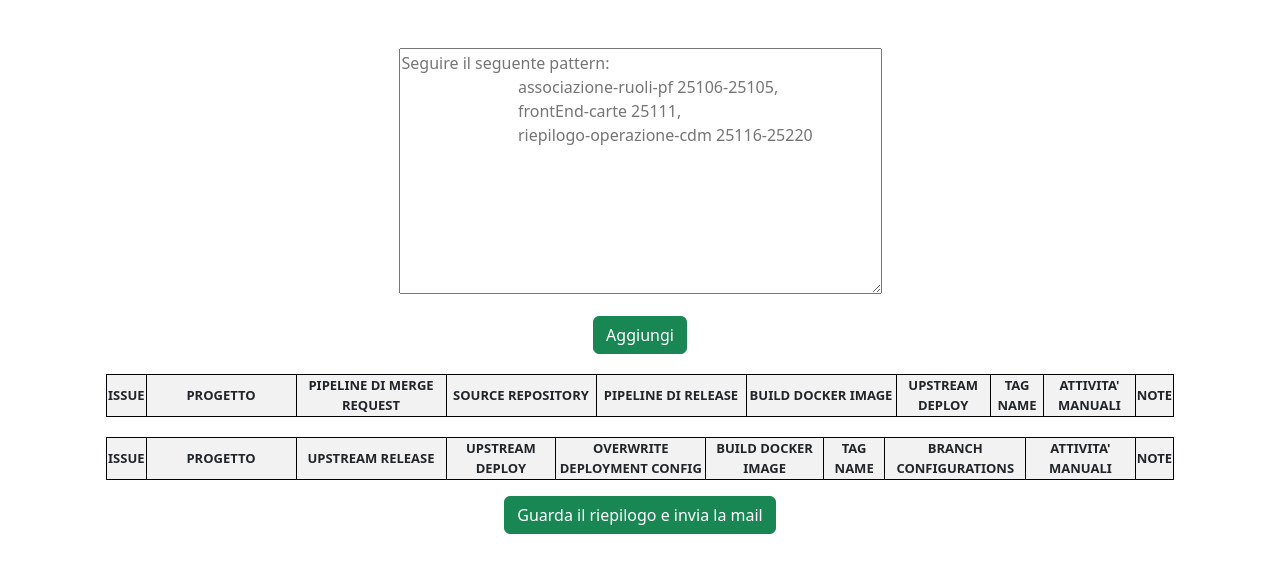
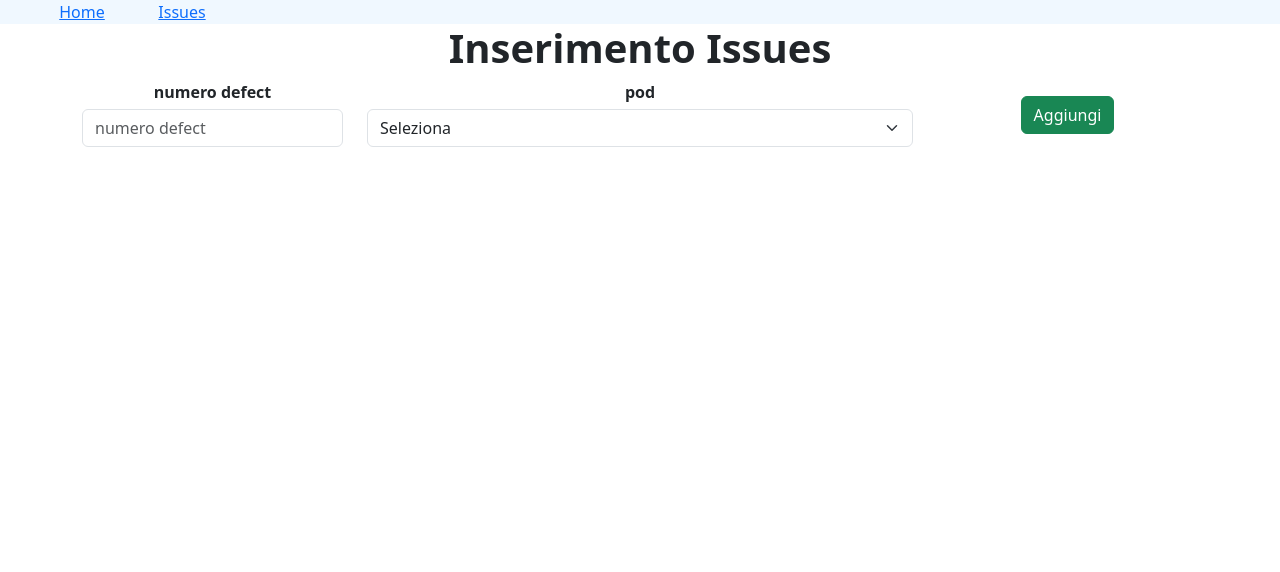
Before and after one commit to IamMarcoZ/tag-feu, a React (Create React App) app: page /issues in a window 1280 px wide. Shown: the top 572 px of the page. Built offline with nearby package versions, Linux system fonts and the light colour scheme.

Commit message:
[feature ISSUES<] - creazione minimale nav bar, router, riga inserimento issue

```diff
--- a/package.json
+++ b/package.json
@@ -37,5 +37,8 @@
       "last 1 firefox version",
       "last 1 safari version"
     ]
+  },
+  "devDependencies": {
+    "react-router-dom": "^6.21.3"
   }
 }
--- a/src/App.js
+++ b/src/App.js
@@ -1,10 +1,10 @@
 import './App.css';
-import Main from './components/main/Main';
+import AppRouter  from './components/router/router';
 
 function App() {
   return (
     <div className="App">
-      <Main></Main>
+      <AppRouter></AppRouter>
     </div>
   );
 }
--- /dev/null
+++ b/src/components/addIssueRow/addIssueRow.js
@@ -0,0 +1,54 @@
+import { useState } from "react";
+import { PODLIST } from "../../utils/CONSTANTS";
+
+const AddIssueRow = (onAggiungiClbk) =>{
+
+
+    const [issueNumber, setIssueNumber] = useState();
+    const [pod, setPod] = useState('');
+
+
+    function onClickAddggiungi(){
+        alert("aggiunta issue "+issueNumber+" su "+ pod);
+        onAggiungiClbk(issueNumber, pod)
+    }
+
+    function onIssueChange(evt){
+        if(/d/.test(evt.target.value)){
+            setIssueNumber(evt.target.value);
+        }
+    }
+
+    function onPodChange(evt){
+        setPod(evt.target.value);
+    }
+
+    return (
+        <div className="row">
+            <div className="col-3">
+                <label id="issue-number-label">numero defect</label>
+                <input id="issue-number" className="form-control" type="text" placeholder="numero defect"
+                onChange={onIssueChange} value={issueNumber}></input>
+            </div>
+            <div className="col-6">
+                <label id="pod-label">pod</label>
+                <select className="form-select" onChange={onPodChange} value={pod}>
+                    <option key="0" defaultValue>Seleziona</option>
+                    {PODLIST.sort().map((item, index) => {
+                        return (
+                            <>
+                                <option key={index+1} value={item}>{item}</option>
+                            </>
+                        );
+                    })}
+                </select>
+            </div>
+            <div className="col-3">
+                <button type="button" onClick={() => onClickAddggiungi()} className="btn btn-success mt-3">Aggiungi</button>
+            </div>
+        </div>
+    )
+
+}
+
+export default AddIssueRow;
--- /dev/null
+++ b/src/components/issues/issues.css
@@ -0,0 +1,8 @@
+.issues-containter h1{
+    margin-bottom: 15px;
+}
+
+label{
+    font-weight: bolder;
+    padding-bottom: 5px;
+}
--- /dev/null
+++ b/src/components/issues/issues.js
@@ -0,0 +1,21 @@
+import { useState } from "react";
+import { PODLIST, HELM_PODS, OCP_PODS } from "../../utils/CONSTANTS";
+import './issues.css'
+import AddIssueRow from "../addIssueRow/addIssueRow";
+
+const Issues = () => {
+
+    const aggiungiIssue =(issueNumber, pod) =>{
+        //aggiunge la issue su database
+    }
+
+    return (
+        <div id="issues-container" className="container">
+            <h1><b>Inserimento Issues</b></h1>
+
+            <AddIssueRow onAggiungCallback={aggiungiIssue}></AddIssueRow>
+        </div>
+    )
+}
+
+export default Issues
--- /dev/null
+++ b/src/components/router/router.css
@@ -0,0 +1,12 @@
+nav {
+    background-color: aliceblue;
+    width: 100%;
+    float: left;
+    position: relative;
+}
+
+nav li {
+    list-style: none!important;
+    float: left;
+    width: 100px;
+}
--- /dev/null
+++ b/src/components/router/router.js
@@ -0,0 +1,21 @@
+import { BrowserRouter, Routes, Route } from "react-router-dom";
+import Main from "../main/Main";
+import Issues from "../issues/issues"
+import RouterLayout from "./routerLayout";
+
+const AppRouter =() => {
+
+    return (
+
+        <BrowserRouter>
+            <Routes>
+            <Route path="/" element={<RouterLayout />}>
+                <Route index element={<Main />} />
+                <Route path="/issues" element={<Issues />} />
+            </Route>
+            </Routes>
+        </BrowserRouter>
+    );
+}
+
+export default AppRouter;
--- /dev/null
+++ b/src/components/router/routerLayout.js
@@ -0,0 +1,24 @@
+import { Outlet, Link } from "react-router-dom";
+import './router.css'
+
+
+const RouterLayout = () => {
+  return (
+    <>
+      <nav>
+        <ul>
+          <li>
+            <Link to="/">Home</Link>
+          </li>
+          <li>
+            <Link to="/issues">Issues</Link>
+          </li>
+        </ul>
+      </nav>
+
+      <Outlet />
+    </>
+  )
+};
+
+export default RouterLayout;
```
Also changed, not shown: 1 other file (tests, documents, lock files or other folders).
